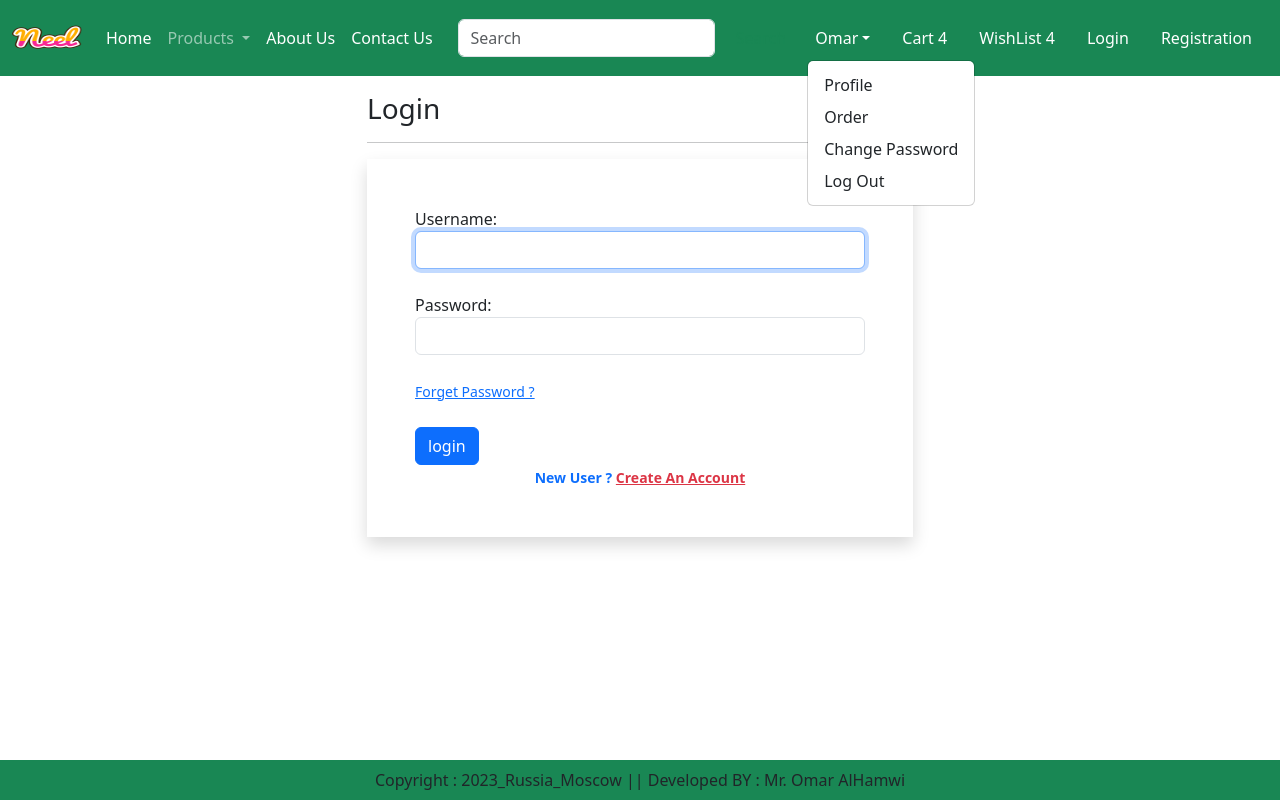
After one commit to omar-hamwi/Django-Ecommerce-App, a Django app: page /accounts/login/ in a window 1280 px wide, after a click on "Omar". The commit adds this page. Run offline with Django 4.2, Linux system fonts and the light colour scheme.

Commit message:
We Add Some Authentication Metod And login Page To Our Project

```diff
--- a/cards/forms.py
+++ b/cards/forms.py
@@ -1,7 +1,16 @@
 from django import forms
-from django.contrib.auth.forms import UserCreationForm
+from django.contrib.auth.forms import UserCreationForm , AuthenticationForm , UsernameField , PasswordChangeForm
 from django.contrib.auth.models import User
+from .models  import Customer
 
+
+#this class for login
+class LoginForm(AuthenticationForm):
+    username=UsernameField(widget=forms.TextInput(attrs={'autofocus':'True','class':'form-control'}))
+    password=forms.CharField(widget=forms.PasswordInput(attrs={'autocomplete':'current-password' , 'class':'form-control'}))
+
+
+#This class for registration
 class CustomerRegistrationForm(UserCreationForm):
     username=forms.CharField(widget=forms.TextInput(attrs={'autofocus':'True','class':'form-control'}))
     email=forms.EmailField(widget=forms.EmailInput(attrs={'class':'form-control'}))
@@ -17,3 +26,21 @@ class CustomerRegistrationForm(UserCreationForm):
 # Just as an ordinary class defines the behavior
 # of certain objects, a metaclass defines the behavior of certain classes
 # and their instances. Not all object-oriented programming languages support metaclasses.
+
+class MyPasswordResetForm(PasswordChangeForm):
+    pass
+
+class CustomerProfileForm(forms.ModelForm):
+    class Meta:
+        model=Customer
+        fields=['id','user','locality','city','state','zipcode']
+        widgets={
+            'name':forms.TextInput(attrs={'class':'form-control'}),
+            'locality' :forms.TextInput(attrs={'class':'form-control'}),
+            'city' :forms.TextInput(attrs={'class':'form-control'}),
+            'mobile' :forms.NumberInput(attrs={'class':'form-control'}),
+            'state' :forms.Select(attrs={'class':'form-control'}),
+            'zipcode' :forms.NumberInput(attrs={'class':'form-control'}),
+
+
+        }
--- a/cards/templates/cards/base.html
+++ b/cards/templates/cards/base.html
@@ -60,7 +60,7 @@
             <li class="nav-item dropdown mx-2">
                 <a class="nav-link dropdown-toggle text-white" id="profileDropdown" role="button" data-bs-toggle="dropdown" aria-expanded="false">Omar</a>
                 <ul class="dropdown-menu" aria-labelledby="profileDropdown">
-                    <li><a class="dropdown-item" href="#">Profile</a></li>
+                    <li><a class="dropdown-item" href="{% url 'profile' %}">Profile</a></li>
                     <li><a class="dropdown-item" href="#">Order</a></li>
                     <li><a class="dropdown-item" href="#">Change Password</a></li>
                     <li><a class="dropdown-item" href="#">Log Out</a></li>
@@ -74,7 +74,7 @@
                   <a href="#" class="nav-link text-white ">WishList 4</a>
                 </li>
                 <li class="nav-item mx-2">
-                  <a href="#" class="nav-link text-white ">Login </a>
+                  <a href="{% url 'login' %}" class="nav-link text-white ">Login </a>
                 </li>
                 <li class="nav-item mx-2">
                   <a href="{% url 'customerregistration'%}" class="nav-link text-white ">Registration</a>
--- a/cards/templates/cards/customerregistration.html
+++ b/cards/templates/cards/customerregistration.html
@@ -16,7 +16,7 @@
                 {% endfor %}
                 <input type="submit"  value="submit" class="btn btn-primary"> <br>
                 <div class="text-center text-primary fw-bold">
-                    <small>Existing User ? <a href="#" class="text-danger">Login Now</a></small>
+                    <small>Existing User ? <a href="{% url 'login'%}" class="text-danger">Login Now</a></small>
                 </div>
                 {% if  form.non_field_error %}
                     {% for error in form.non_field_errors%}
--- /dev/null
+++ b/cards/templates/cards/login.html
@@ -0,0 +1,30 @@
+{% extends "cards/base.html" %}
+{% load static %}
+{% block title%}Login{% endblock title %}
+{% block main-content%}
+<div class="container">
+    <div class="row my-3">
+        <div class="col-sm-6 offset-sm-3">
+            <h3>Login</h3>
+            <hr>
+            <form action="" method="post" novalidate class="shadow p-5">
+                {% csrf_token %}
+                {%for fm in form%}
+                    {{fm.label_tag}} {{fm}}<small class="text-danger">{{fm.errors|striptags}}</small><br>
+                {%endfor%}
+                <small> <a href="{% url 'Password_reset' %}">Forget Password ? </a></small>
+                <br>
+                <input type ='submit' class="btn btn-primary mt-4" value="login">
+
+                <div class="text-center text-primary fw-bold"><small> New User ?  <a href="{% url 'customerregistration'%}"
+                 class="text-danger">Create An Account</a> </small></div>
+                {%if form.non_field_errors%}
+                    {% for error in form.non_field_errors%}
+                            <p class="alert alert-danger my-3">{{error}}</p>
+                    {%endfor%}
+                {% endif %}
+            </form>
+        </div>
+    </div>
+</div>
+{%endblock main-content%}
--- a/cards/urls.py
+++ b/cards/urls.py
@@ -1,8 +1,10 @@
 from django.urls import path
-
 from . import views
 from django.conf.urls.static import static
 from django.conf import settings
+from django.contrib.auth import views  as auth_view
+from . forms import LoginForm , MyPasswordResetForm
+
 urlpatterns = [
     path("",views.home),
     path("about/",views.About,name="about"),
@@ -10,10 +12,13 @@ urlpatterns = [
     path("category/<slug:val>",views.CategoryView.as_view(), name="category"),
     path("category-title/<val>",views.categoryTitle.as_view(), name="category-title"),
     path("product-detail/<int:pk>",views.ProductDetail.as_view(), name="product-detail"),
+    path("profile/",views.ProfileView.as_view(), name="profile"),
+
 
    #login Authentication
-    path('registration/',views.CustomerRegistrationView.as_view(),name='customerregistration')
-
+    path('registration/',views.CustomerRegistrationView.as_view(),name='customerregistration'),
+    path('accounts/login/',auth_view.LoginView.as_view(template_name='cards/login.html',authentication_form=LoginForm),name='login'),
+    path('password-reset/',auth_view.PasswordResetView.as_view(template_name='cards/password_reset.html',form_class=MyPasswordResetForm),name='Password_reset'),
 
 
 
--- a/flashcards/settings.py
+++ b/flashcards/settings.py
@@ -124,7 +124,7 @@ USE_TZ = True
 STATIC_URL = "static/"
 MEDIA_URL = "media/"
 MEDIA_ROOT=BASE_DIR/"media"
-
+LOGIN_REDIRECT_URL='/profile/'
 # Default primary key field type
 # https://docs.djangoproject.com/en/4.0/ref/settings/#default-auto-field
 
```
Also changed, not shown: cards/admin.py (+6 -1 lines), cards/models.py (+23 -2 lines), cards/views.py (+10 -1 lines), cards/migrations/0003_customer.py (added), cards/templates/cards/profile.html (added), db.sqlite3.
